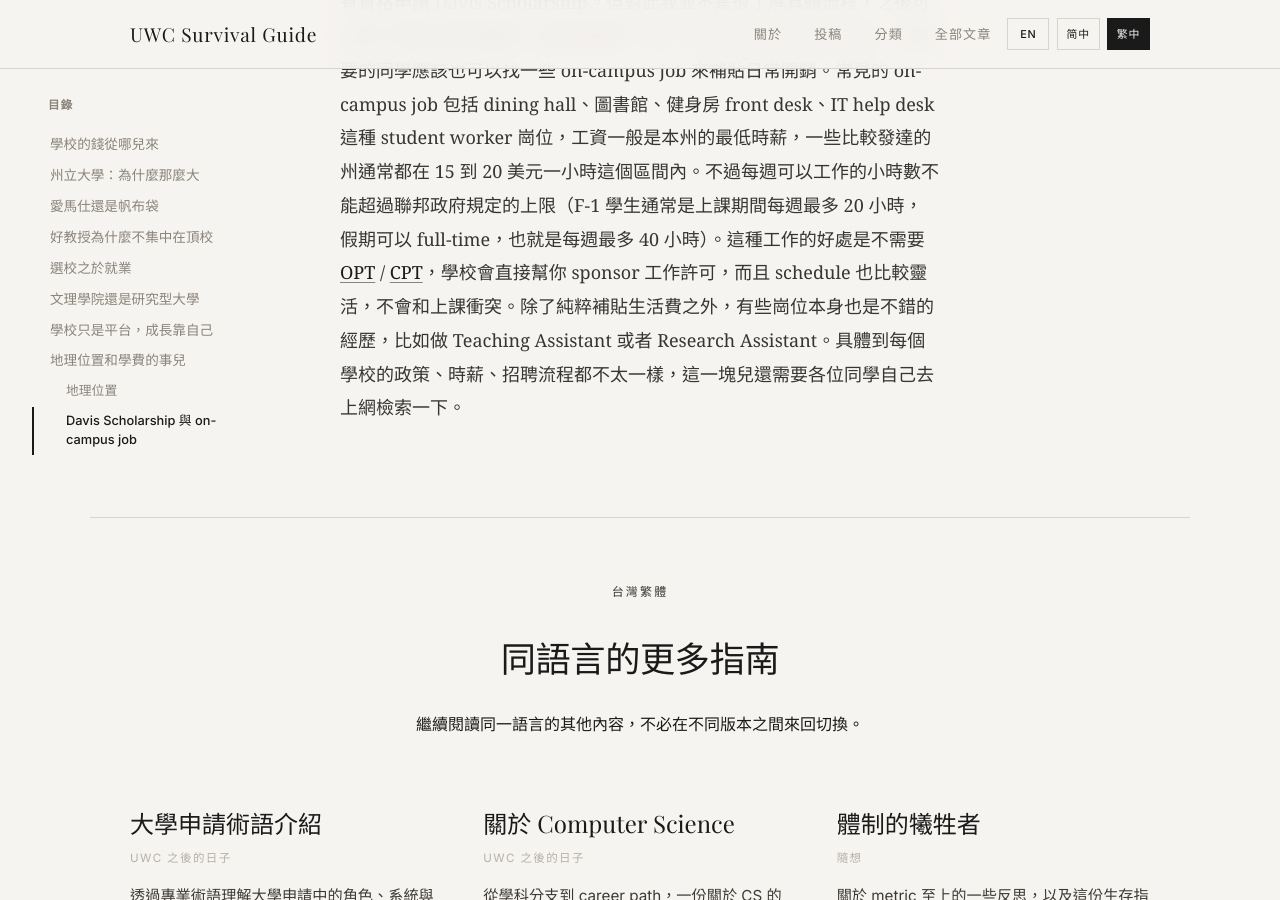
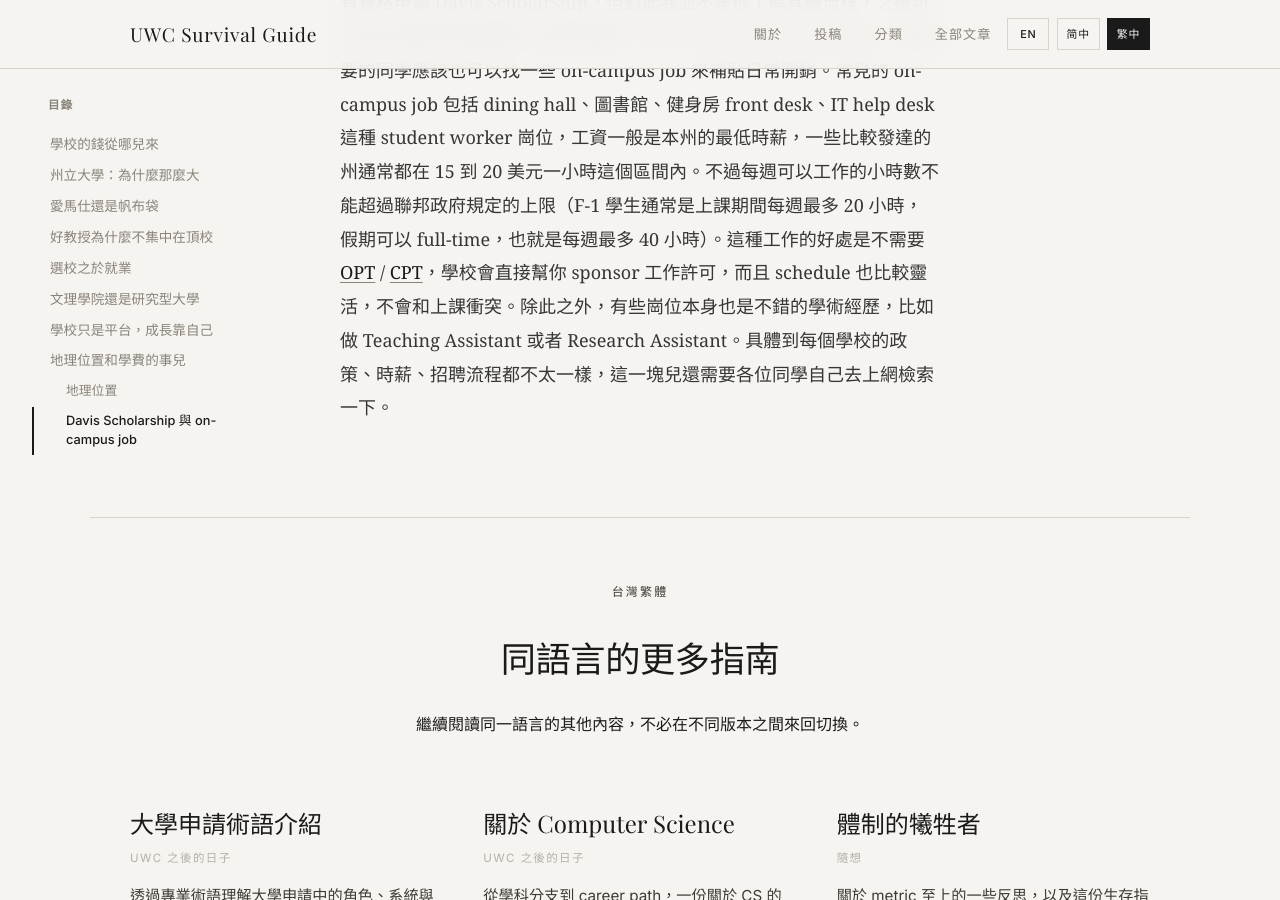
Before and after one commit to United-World-College/UWC-Survival-Guide, a Jekyll site: the page built from website/_guides/chinese/school-selection-TW.md, in a window 1280 px wide and 900 px high, scrolled down 21175 px. Built offline with Jekyll 4.4.1, drawn with Linux system fonts in a browser that asks for light colours; some web fonts are replaced.

Commit message:
docs(school-selection): reframe on-campus TA/RA jobs as academic experience

```diff
--- a/website/_guides/chinese/school-selection-TW.md
+++ b/website/_guides/chinese/school-selection-TW.md
@@ -151,4 +151,4 @@
 
 ### Davis Scholarship 與 on-campus job
 
-除此之外還有一個很重要的事情就是學費。不過好在我們 UWC 的同學們都有資格申請 Davis Scholarship。但對此我並不是很了解具體流程，之後可以請了解的同學單獨開一篇詳細聊聊。除了 Davis Scholarship 之外，有需要的同學應該也可以找一些 on-campus job 來補貼日常開銷。常見的 on-campus job 包括 dining hall、圖書館、健身房 front desk、IT help desk 這種 student worker 崗位，工資一般是本州的最低時薪，一些比較發達的州通常都在 15 到 20 美元一小時這個區間內。不過每週可以工作的小時數不能超過聯邦政府規定的上限（F-1 學生通常是上課期間每週最多 20 小時，假期可以 full-time，也就是每週最多 40 小時）。這種工作的好處是不需要 [OPT](https://en.wikipedia.org/wiki/Optional_Practical_Training) / [CPT](https://en.wikipedia.org/wiki/Curricular_Practical_Training)，學校會直接幫你 sponsor 工作許可，而且 schedule 也比較靈活，不會和上課衝突。除了純粹補貼生活費之外，有些崗位本身也是不錯的經歷，比如做 Teaching Assistant 或者 Research Assistant。具體到每個學校的政策、時薪、招聘流程都不太一樣，這一塊兒還需要各位同學自己去上網檢索一下。
+除此之外還有一個很重要的事情就是學費。不過好在我們 UWC 的同學們都有資格申請 Davis Scholarship。但對此我並不是很了解具體流程，之後可以請了解的同學單獨開一篇詳細聊聊。除了 Davis Scholarship 之外，有需要的同學應該也可以找一些 on-campus job 來補貼日常開銷。常見的 on-campus job 包括 dining hall、圖書館、健身房 front desk、IT help desk 這種 student worker 崗位，工資一般是本州的最低時薪，一些比較發達的州通常都在 15 到 20 美元一小時這個區間內。不過每週可以工作的小時數不能超過聯邦政府規定的上限（F-1 學生通常是上課期間每週最多 20 小時，假期可以 full-time，也就是每週最多 40 小時）。這種工作的好處是不需要 [OPT](https://en.wikipedia.org/wiki/Optional_Practical_Training) / [CPT](https://en.wikipedia.org/wiki/Curricular_Practical_Training)，學校會直接幫你 sponsor 工作許可，而且 schedule 也比較靈活，不會和上課衝突。除此之外，有些崗位本身也是不錯的學術經歷，比如做 Teaching Assistant 或者 Research Assistant。具體到每個學校的政策、時薪、招聘流程都不太一樣，這一塊兒還需要各位同學自己去上網檢索一下。
```
Also changed, not shown: website/_guides/chinese/school-selection-CN.md (+1 -1 lines), website/_guides/default/school-selection.md (+1 -1 lines).
